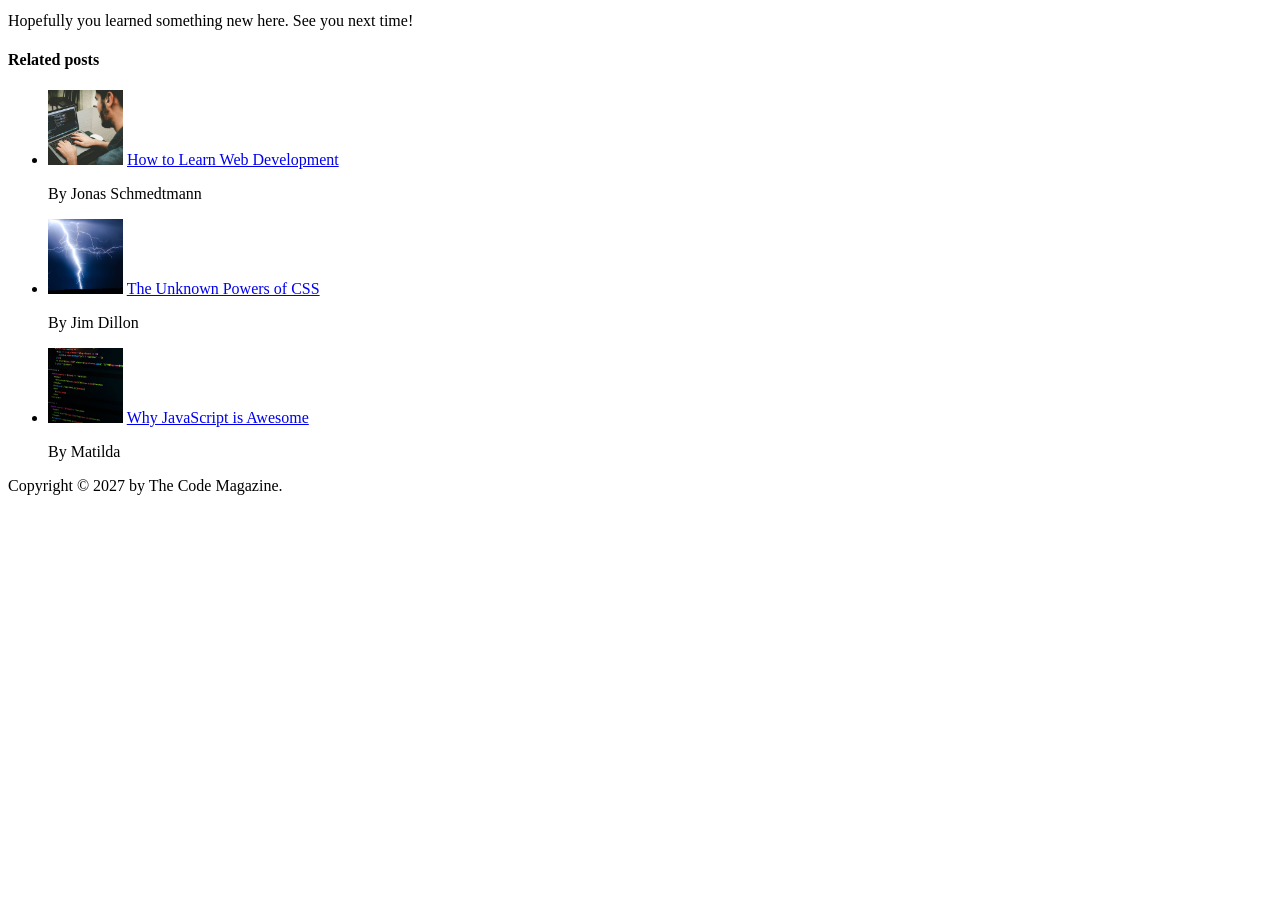
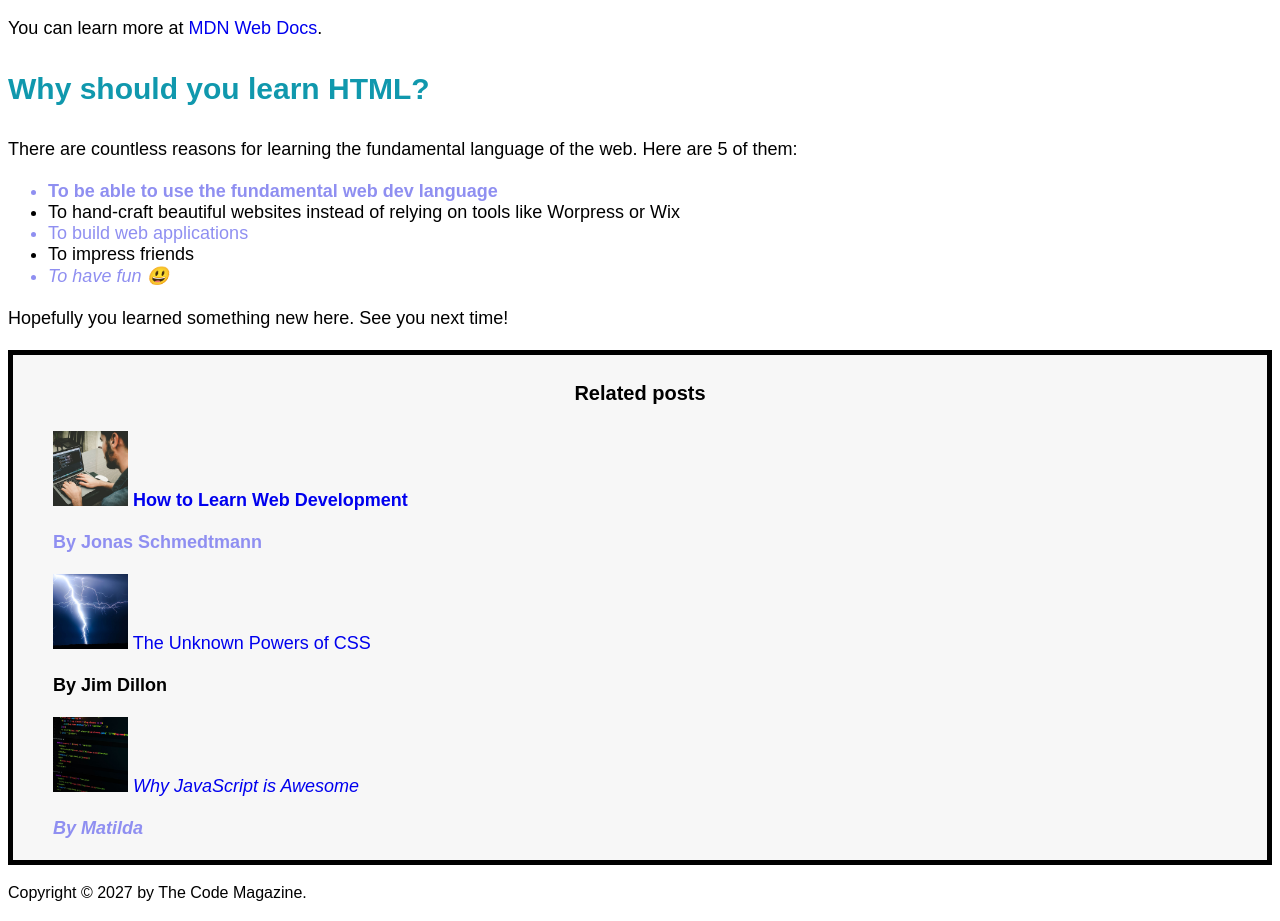
Before and after one commit to twishapatel4/HTML_CSS, a plain HTML site: page 03-CSS-Fundamentals/index.html in a window 1280 px wide. Shown: the part 980-1901 px from the top of the page. Before the commit the page ends 1483 px from the top, so only its background shows below. Drawn offline with Linux system fonts and the light colour scheme.

Commit message:
Feat: Final commit of the day

```diff
--- a/03-CSS-Fundamentals/index.html
+++ b/03-CSS-Fundamentals/index.html
@@ -3,15 +3,11 @@
   <head>
     <meta charset="UTF-8" />
     <title>The Basic Language of the Web: HTML</title>
-    <style>
-      h1 {
-        color: rgb(55, 161, 161);
-      }
-    </style>
+    <link rel="stylesheet" href="stylr.css"></link>
   </head>
 
   <body>
-    <header>
+    <header class="main-h">
       <h1>📘 The Code Magazine</h1>
 
       <nav>
@@ -20,9 +16,11 @@
         <a href="#">Flexbox</a>
         <a href="#">CSS Grid</a>
       </nav>
+      <p>Test p</p>
     </header>
 
     <article>
+      <!-- <p>Test</p> -->
       <header>
         <h2>The Basic Language of the Web: HTML</h2>
 
@@ -33,7 +31,7 @@
           width="50"
         />
 
-        <p>Posted by <strong>Laura Jones</strong> on Monday, June 21st 2027</p>
+        <p id="author">Posted by <strong>Laura Jones</strong> on Monday, June 21st 2027</p>
 
         <img
           src="img/post-img.jpg"
@@ -108,7 +106,7 @@
     <aside>
       <h4>Related posts</h4>
 
-      <ul>
+      <ul class="post">
         <li>
           <img
             src="img/related-1.jpg"
@@ -117,12 +115,12 @@
             width="75"
           />
           <a href="#">How to Learn Web Development</a>
-          <p>By Jonas Schmedtmann</p>
+          <p class="rel-author">By Jonas Schmedtmann</p>
         </li>
         <li>
           <img src="img/related-2.jpg" alt="Lightning" width="75" heigth="75" />
           <a href="#">The Unknown Powers of CSS</a>
-          <p>By Jim Dillon</p>
+          <p class="rel-author">By Jim Dillon</p>
         </li>
         <li>
           <img
@@ -132,11 +130,11 @@
             height="75"
           />
           <a href="#">Why JavaScript is Awesome</a>
-          <p>By Matilda</p>
+          <p class="rel-author">By Matilda</p>
         </li>
       </ul>
     </aside>
 
-    <footer>Copyright &copy; 2027 by The Code Magazine.</footer>
+    <footer><p>Copyright &copy; 2027 by The Code Magazine.</p></footer>
   </body>
 </html>
--- /dev/null
+++ b/03-CSS-Fundamentals/stylr.css
@@ -0,0 +1,90 @@
+h1,
+h2,
+h3,
+h4,
+p,
+li {
+  font-family: sans-serif;
+}
+h1,
+h2,
+h3 {
+  color: #1098ad;
+}
+h1 {
+  color: rgb(55, 161, 161);
+  font-size: 22px;
+  text-transform: uppercase;
+  font-style: italic;
+}
+h2 {
+  font-size: 36px;
+}
+h3 {
+  font-size: 30px;
+}
+h4 {
+  font-size: 20px;
+  text-align: center;
+}
+.main-h {
+  background-color: #f7f7f7;
+}
+p {
+  font-size: 18px;
+  line-height: 1.5;
+}
+li {
+  font-size: 18px;
+}
+footer p {
+  font-size: 16px;
+}
+/*
+article header p {
+  font-style: italic;
+}*/
+#author {
+  font-style: italic;
+}
+.rel-author {
+  font-weight: bold;
+}
+.post {
+  list-style: none;
+}
+aside {
+  background-color: #f7f7f7;
+  border: black solid 5px;
+  /*dotted, dashed*
+  border-top,border-left,border-right,border-bottom*/
+}
+li:first-child {
+  font-weight: bold;
+}
+li:last-child {
+  font-style: italic;
+}
+/* li:nth-child(2) {
+  color: rgb(143, 143, 241);
+} */
+li:nth-child(odd) {
+  color: rgb(143, 143, 241);
+}
+article p:first-child {
+  color: red;
+} /*will not get red beacuse p is not first child first chils is header*/
+
+a :link {
+  color: #1098ad;
+  text-decoration: none;
+}
+a {
+  text-decoration: none;
+}
+a:hover {
+  text-decoration: underline dotted orangered;
+}
+a:visited {
+  color: purple;
+}
```
